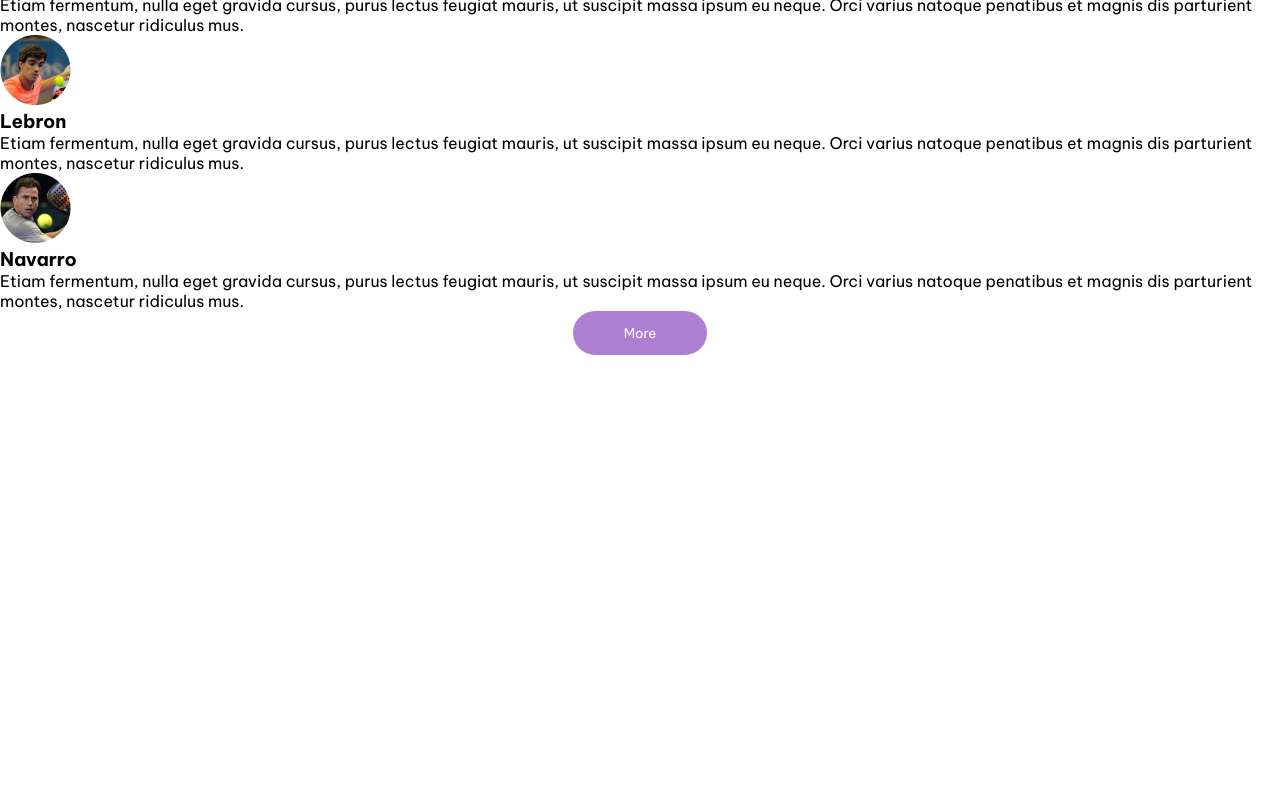
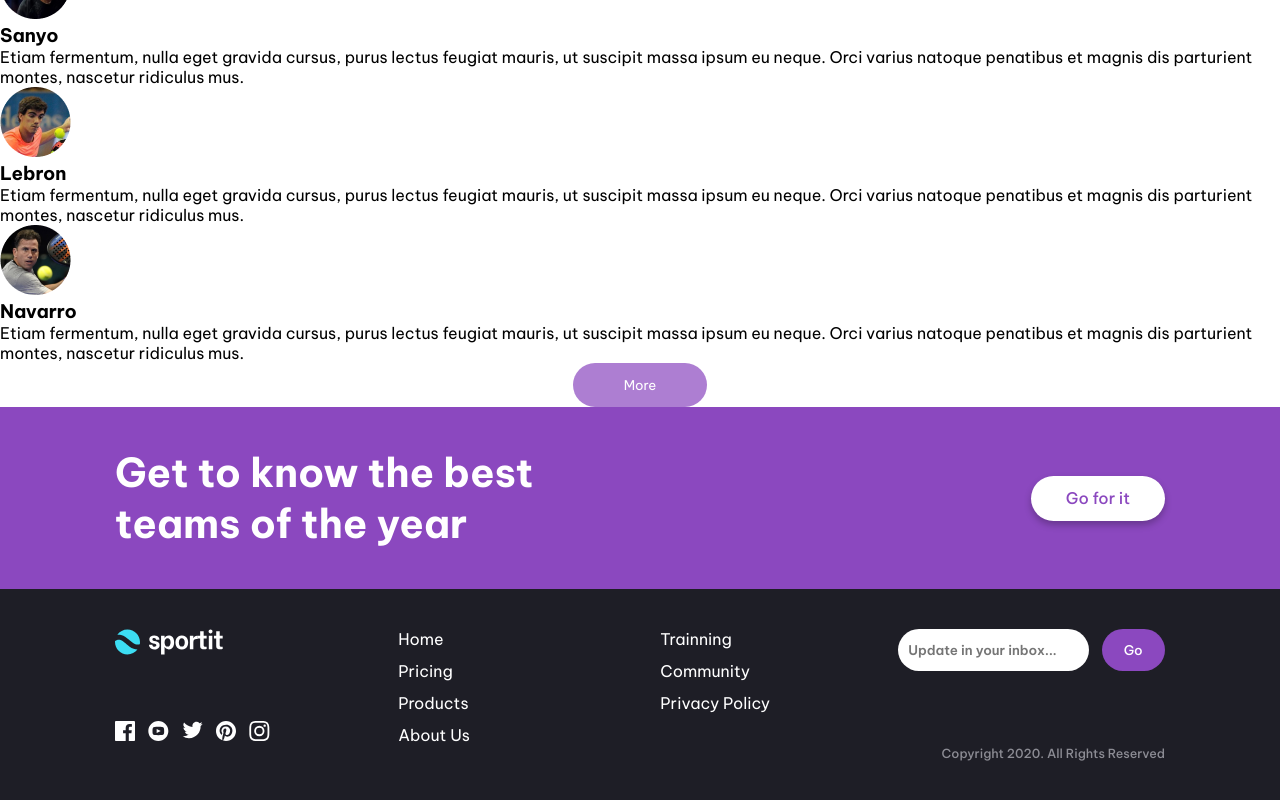
Before and after one commit to bgcorrea/trabajo-final-frontend1, a plain HTML site: page index.html in a window 1280 px wide. Shown: the part 1548-2348 px from the top of the page. Before the commit the page ends 1903 px from the top, so only its background shows below. Drawn offline with Linux system fonts and the light colour scheme.

Commit message:
New footer, section and little fixes for header

```diff
--- a/index.html
+++ b/index.html
@@ -3,13 +3,14 @@
 <head>
     <meta charset="UTF-8">
     <meta name="viewport" content="width=device-width, initial-scale=1.0">
-    <title>Document</title>
+    <title>Sportit</title>
     <link rel="stylesheet" href="./assets/css/styles.css">
+    <link rel="shortcut icon" href="./assets/img/logo-symbol.png" type="image/x-icon">
 </head>
 <body>
-    <header class="header-main container">
+    <header class="container">
         <nav class="nav-main">
-            <a href="/" class="nav-brand">
+            <a href="/" class="d-block">
                 <img src="./assets/img/logo.svg" alt="">
             </a>
 
@@ -21,18 +22,18 @@
                 <li class="nav-item"><a href="#" class="nav-link">Community</a></li>
             </ul>
 
-            <a href="#contact" class="btn btn-primary shadow">Contact</a>
+            <a href="#contact" class="btn btn-primary btn-md shadow">Contact</a>
+
+            <img src="./assets/img/icon-hamburger.svg" alt="" id="hamburger">
 
         </nav>
 
         <section class="header-container">
-            <div>
-                <img src="./assets/img/padel-intro.png" alt="player">
-            </div>
+            <img src="./assets/img/padel-intro.png" alt="player">
             <div class="header-content">
                 <h1>LIVE: Follow the Telcel Huawei Mexico Open 2022 for free</h1>
                 <p>The final Open of the 2022 World Padel Tour season is underway, don't miss out on any of the action!</p>
-                <a href="#" class="btn btn-primary">Contact</a>
+                <a href="#" class="btn btn-primary btn-md">Contact</a>
             </div>
         </section>
     </header>
@@ -128,10 +129,54 @@
 
 
 
-
+        <section class="bg-primary-responsive">
+            <div class="section-container container">
+                <h2>Get to know the best teams of the year</h2>
+                <a href="#" class="btn btn-section shadow btn-md">Go for it</a>
+            </div>
+        </section>
 
     </main>
 
-    <footer></footer>
+    <footer class="footer-main">
+        <div class="container">
+            <nav class="footer-container">
+                <div class="brand-container">
+                    <a href="#" class="d-block">
+                        <img src="./assets/img/logo-white.svg" alt="logo">
+                    </a>
+                    <ul class="nav-list">
+                        <li class="nav-item"><a href="#"><img src="./assets/img/icon-facebook.svg" alt=""></a></li>
+                        <li class="nav-item"><a href="#"><img src="./assets/img/icon-youtube.svg" alt=""></a></li>
+                        <li class="nav-item"><a href="#"><img src="./assets/img/icon-twitter.svg" alt=""></a></li>
+                        <li class="nav-item"><a href="#"><img src="./assets/img/icon-pinterest.svg" alt=""></a></li>
+                        <li class="nav-item"><a href="#"><img src="./assets/img/icon-instagram.svg" alt=""></a></li>
+                    </ul>
+                </div>
+
+                <div class="footer-links">
+                    <ul class="nav-list column">
+                        <li class="nav-item"><a href="#" class="nav-link">Home</a></li>
+                        <li class="nav-item"><a href="#" class="nav-link">Pricing</a></li>
+                        <li class="nav-item"><a href="#" class="nav-link">Products</a></li>
+                        <li class="nav-item"><a href="#" class="nav-link">About Us</a></li>
+                    </ul>
+                    <ul class="nav-list column">
+                        <li class="nav-item"><a href="#" class="nav-link">Trainning</a></li>
+                        <li class="nav-item"><a href="#" class="nav-link">Community</a></li>
+                        <li class="nav-item"><a href="#" class="nav-link">Privacy Policy</a></li>
+                    </ul>
+                </div>
+
+                <form action="#">
+                    <input type="text" placeholder="Update in your inbox...">
+                    <button class="btn btn-primary btn-sm">Go</button>
+                </form>
+            </nav>
+
+            <span class="footer-parragraph">Copyright 2020. All Rights Reserved</span>
+        </div>
+    </footer>
+
 </body>
 </html>
```
